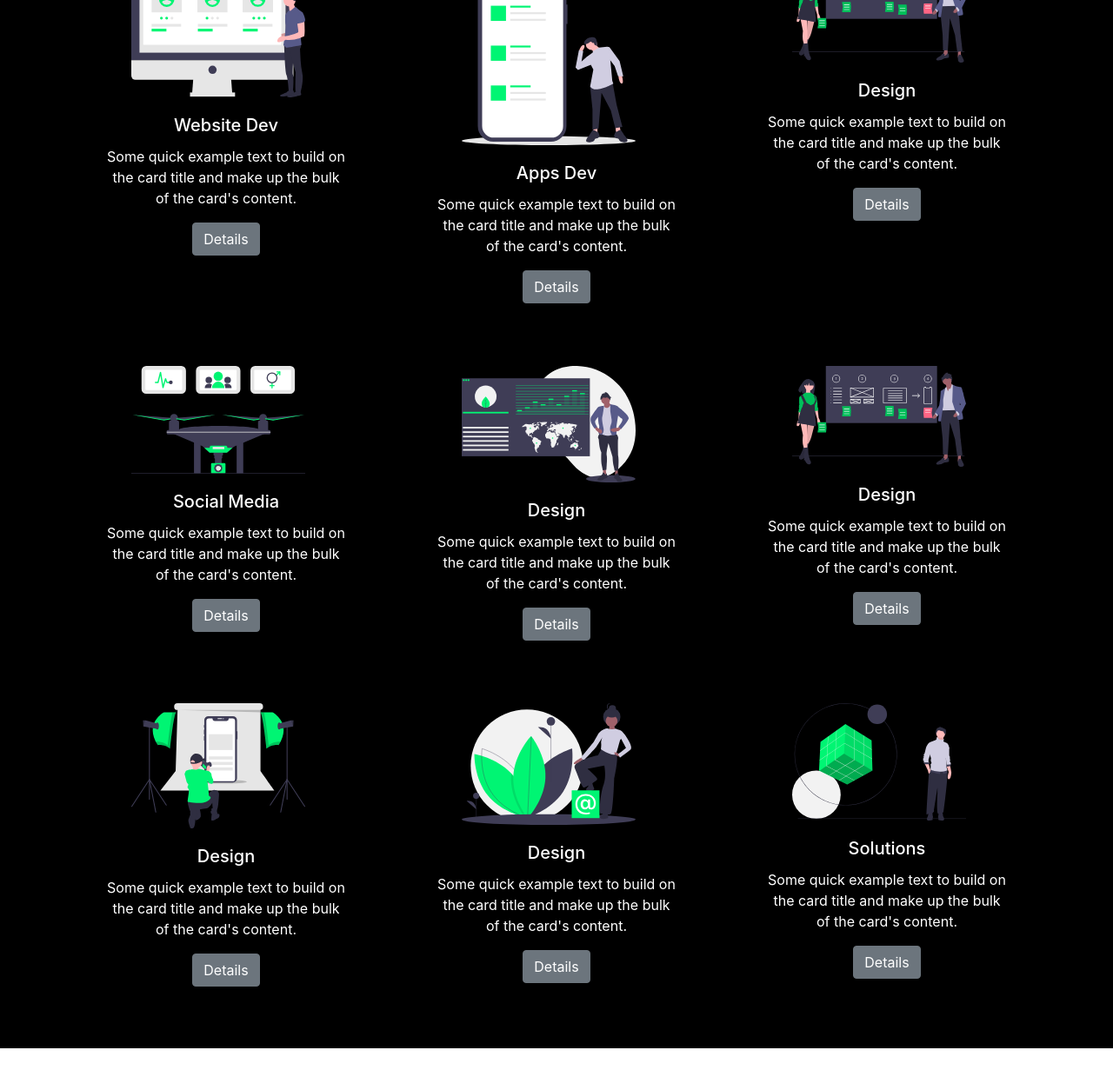
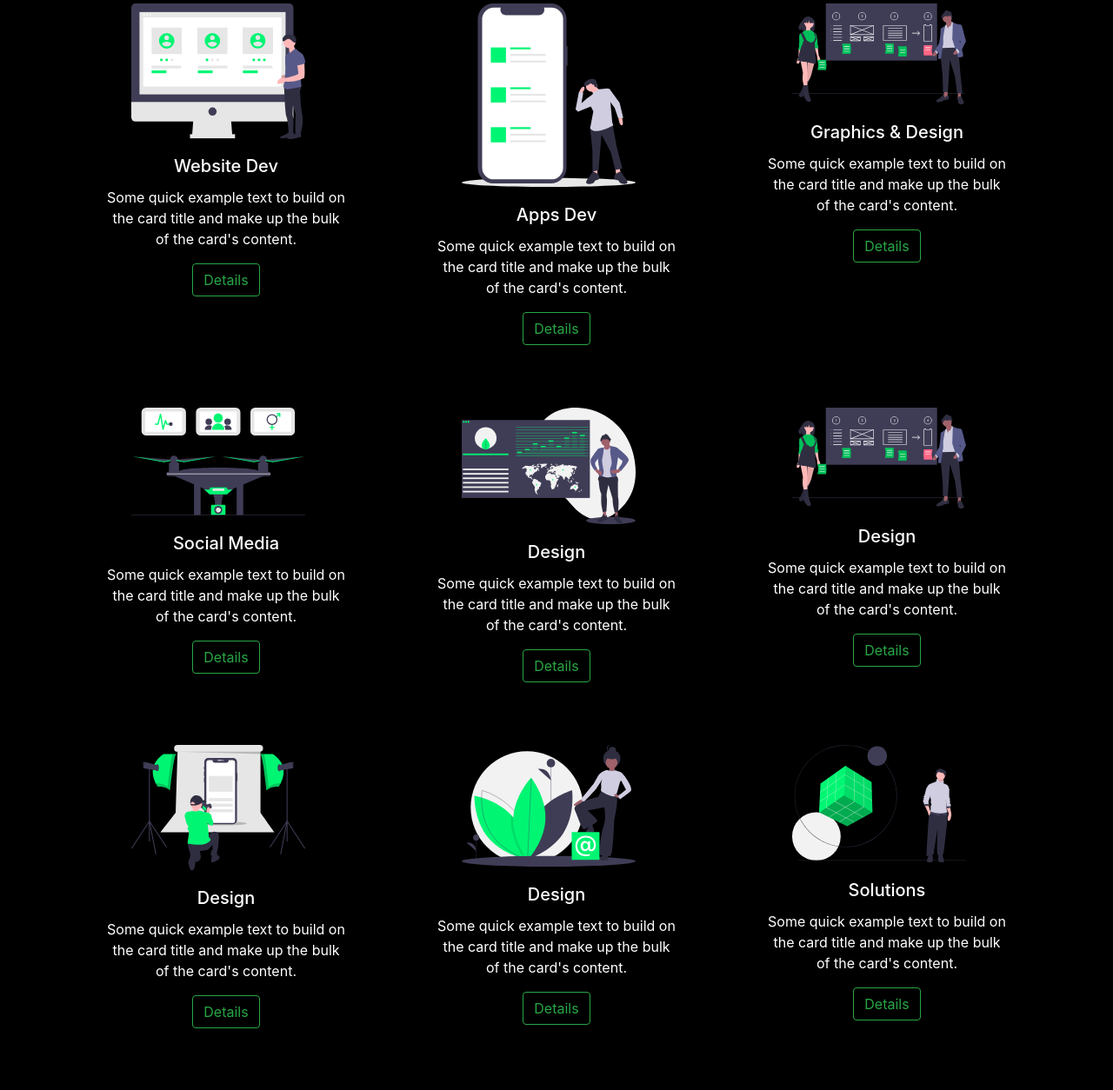
Before and after one commit to khalilpreview/khalilpreview.github.io, a plain HTML site: page previewlab.html in a window 1280 px wide. Shown: the part 1619-2873 px from the top of the page at 87% size. Before the commit the page ends 2825 px from the top, so only its background shows below. Drawn offline with nearby package versions, Linux system fonts and the light colour scheme.

Commit message:
services btn color change

```diff
--- a/css/previewlabstyle.css
+++ b/css/previewlabstyle.css
@@ -77,15 +77,14 @@ body {
     padding-bottom: 10px;
 }
 
-#previewlabsectiontwo .col-lg h2 {
-    font-weight: 800;
-    text-shadow: 2px 2px 4px #ff7675;
+#previewlabsectiontwo .container .row .col-lg h1 {
+    font-weight: 900;
 
 }
 
 #previewlabsectiontwo .col-lg h4 {
     margin-bottom: 0px;
-    font-family: "Times New Roman", Times, serif;
+
 }
 
 #previewlabsectiontwo .downbtn {
@@ -141,6 +140,16 @@ body {
     border-style: none;
     width: 100%;
 }
+
+
+
+
+
+
+
+
+
+
 
 /* ----------- full page loader ---------- */
 .ball {
@@ -280,3 +289,4 @@ body {
     background-color: black;
     position: absolute;
 }
+/* ----------- full page loader styling ends ---------- */
--- a/previewlab.html
+++ b/previewlab.html
@@ -118,7 +118,7 @@
           <!-- column 01  -->
           <div class="col-lg" data-aos="zoom-in" >
             <img src="images/lensstwo.svg" style="width:300px" >
-            <h2>You want to be present on the Internet,</h2>
+            <h1>You want to be present on the Internet,</h1>
             <h4> You want a remarkable presence. <br>
               We build your website according to your wishes and your requirements at the technical, <br>
                graphic level and within a reasonable time but
@@ -179,7 +179,7 @@
           <div class="card-body">
             <h5 class="card-title">Website Dev</h5>
             <p class="card-text">Some quick example text to build on the card title and make up the bulk of the card's content.</p>
-            <a href="#" class="btn btn-secondary">Details</a>
+            <a href="#" class="btn btn-outline-success">Details</a>
           </div>
         </div>
       </div>
@@ -192,7 +192,7 @@
         <div class="card-body">
           <h5 class="card-title">Apps Dev</h5>
           <p class="card-text">Some quick example text to build on the card title and make up the bulk of the card's content.</p>
-          <a href="#" class="btn btn-secondary">Details</a>
+          <a href="#" class="btn btn-outline-success">Details</a>
         </div>
       </div>
      </div>
@@ -203,9 +203,9 @@
       <div class="card" style="width: 20rem;">
         <img src="images/services03.svg" class="card-img-top" alt="...">
         <div class="card-body">
-          <h5 class="card-title">Design</h5>
+          <h5 class="card-title">Graphics & Design</h5>
           <p class="card-text">Some quick example text to build on the card title and make up the bulk of the card's content.</p>
-          <a href="#" class="btn btn-secondary">Details</a>
+          <a href="#" class="btn btn-outline-success">Details</a>
         </div>
       </div>
      </div>
@@ -218,7 +218,7 @@
         <div class="card-body">
           <h5 class="card-title">Social Media</h5>
           <p class="card-text">Some quick example text to build on the card title and make up the bulk of the card's content.</p>
-          <a href="#" class="btn btn-secondary">Details</a>
+          <a href="#" class="btn btn-outline-success">Details</a>
         </div>
       </div>
      </div>
@@ -231,7 +231,7 @@
         <div class="card-body">
           <h5 class="card-title">Design</h5>
           <p class="card-text">Some quick example text to build on the card title and make up the bulk of the card's content.</p>
-          <a href="#" class="btn btn-secondary">Details</a>
+          <a href="#" class="btn btn-outline-success">Details</a>
         </div>
       </div>
      </div>
@@ -244,7 +244,7 @@
         <div class="card-body">
           <h5 class="card-title">Design</h5>
           <p class="card-text">Some quick example text to build on the card title and make up the bulk of the card's content.</p>
-          <a href="#" class="btn btn-secondary">Details</a>
+          <a href="#" class="btn btn-outline-success">Details</a>
         </div>
       </div>
     </div>
@@ -257,7 +257,7 @@
         <div class="card-body">
           <h5 class="card-title">Design</h5>
           <p class="card-text">Some quick example text to build on the card title and make up the bulk of the card's content.</p>
-          <a href="#" class="btn btn-secondary">Details</a>
+          <a href="#" class="btn btn-outline-success">Details</a>
         </div>
       </div>
     </div>
@@ -270,7 +270,7 @@
         <div class="card-body">
           <h5 class="card-title">Design</h5>
           <p class="card-text">Some quick example text to build on the card title and make up the bulk of the card's content.</p>
-          <a href="#" class="btn btn-secondary">Details</a>
+          <a href="#" class="btn btn-outline-success">Details</a>
         </div>
       </div>
     </div>
@@ -283,7 +283,7 @@
         <div class="card-body">
           <h5 class="card-title">Solutions</h5>
           <p class="card-text">Some quick example text to build on the card title and make up the bulk of the card's content.</p>
-          <a href="#" class="btn btn-secondary">Details</a>
+          <a href="#" class="btn btn-outline-success">Details</a>
         </div>
       </div>
     </div>
```
